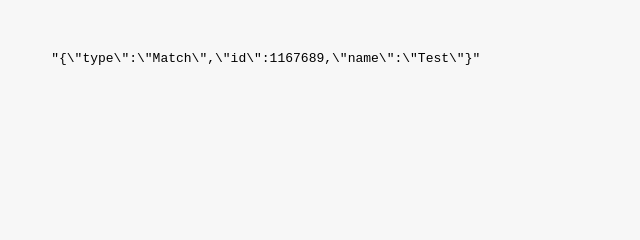
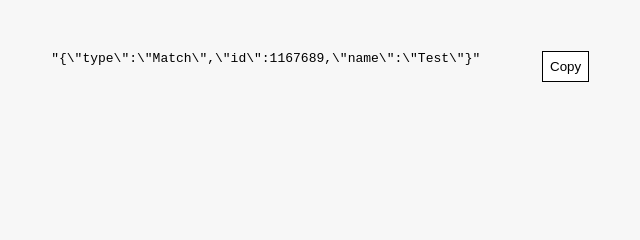
Before and after one commit to silvandiepen/ws-launch, a website: page docs/convert.html in a window 1280 px wide. Shown: the top 240 px of the page, 640-1280 px from the left. Drawn offline with nearby package versions, Linux system fonts and the light colour scheme.

Commit message:
add copy button

```diff
--- a/docs/convert.html
+++ b/docs/convert.html
@@ -1,8 +1,8 @@
 <!DOCTYPE html>
 <html lang="en">
   <head>
-    <meta charset="UTF-8">
-    <meta name="viewport" content="width=device-width, initial-scale=1.0">
+    <meta charset="UTF-8" />
+    <meta name="viewport" content="width=device-width, initial-scale=1.0" />
     <title>Convert</title>
     <style>
       body {
@@ -62,6 +62,23 @@
         background-color: #f7f7f7;
         padding: 4vw;
       }
+      .output button {
+        position: absolute;
+        right: 4vw;
+        top: 4vw;
+        padding: 0.5em;
+        border: 1px solid currentColor;
+        color: currentColor;
+        background-color: white;
+      }
+      .output input {
+        width: 0;
+        height: 0;
+        position: absolute;
+        opacity: 0;
+        border: 1px solid red;
+      }
+
       .output div {
         font-family: monospace;
         font-size: 1em;
@@ -69,7 +86,7 @@
     </style>
   </head>
   <body>
-    <div id="app" class="container" style="display: flex;">
+    <div id="app" class="container" style="display: flex">
       <div class="input">
         <h3>Input JSON</h3>
         <textarea v-model="inputSource"></textarea>
@@ -77,11 +94,12 @@
 
       <div class="output">
         <h3>Output String</h3>
-          <div class="error" v-if="!output">
-               Not valid json
-          </div>
+        <div class="error" v-if="!output">Not valid json</div>
         <div v-else>
-            "{{ output }}"
+          {{output}}
+          <button @click="copy" v-if="copied">Copied</button>
+          <button @click="copy" v-else>Copy</button>
+          <input type="text" id="copy-ref" :value="output" />
         </div>
       </div>
     </div>
@@ -92,14 +110,41 @@
         el: "#app",
         data() {
           return {
-      inputSource: "{\n\t\"type\":\"Match\",\n\t\"id\":1167689,\n\t\"name\":\"Test\"\n}",
+            copied: false,
+            inputSource:
+              '{\n\t"type":"Match",\n\t"id":1167689,\n\t"name":"Test"\n}',
           };
         },
         computed: {
-    output(){
-       return JSON.stringify(JSON.parse(this.inputSource)).replace(/"/g, '\\"');
-    }
-  }
+          output() {
+            return `"${JSON.stringify(JSON.parse(this.inputSource)).replace(
+              /"/g,
+              '\\"'
+            )}"`;
+          },
+        },
+        watch: {
+          output: {
+            handler() {
+              this.copied = false;
+            },
+          },
+        },
+        methods: {
+          copy() {
+            var copyText = document.getElementById("copy-ref");
+
+            /* Select the text field */
+            copyText.select();
+            copyText.setSelectionRange(0, 99999); /*For mobile devices*/
+
+            /* Copy the text inside the text field */
+            document.execCommand("copy");
+
+            /* Alert the copied text */
+            this.copied = true;
+          },
+        },
       });
     </script>
   </body>
```
Also changed, not shown: 1 other file. Lines whose indentation alone changed are shown as unchanged.
